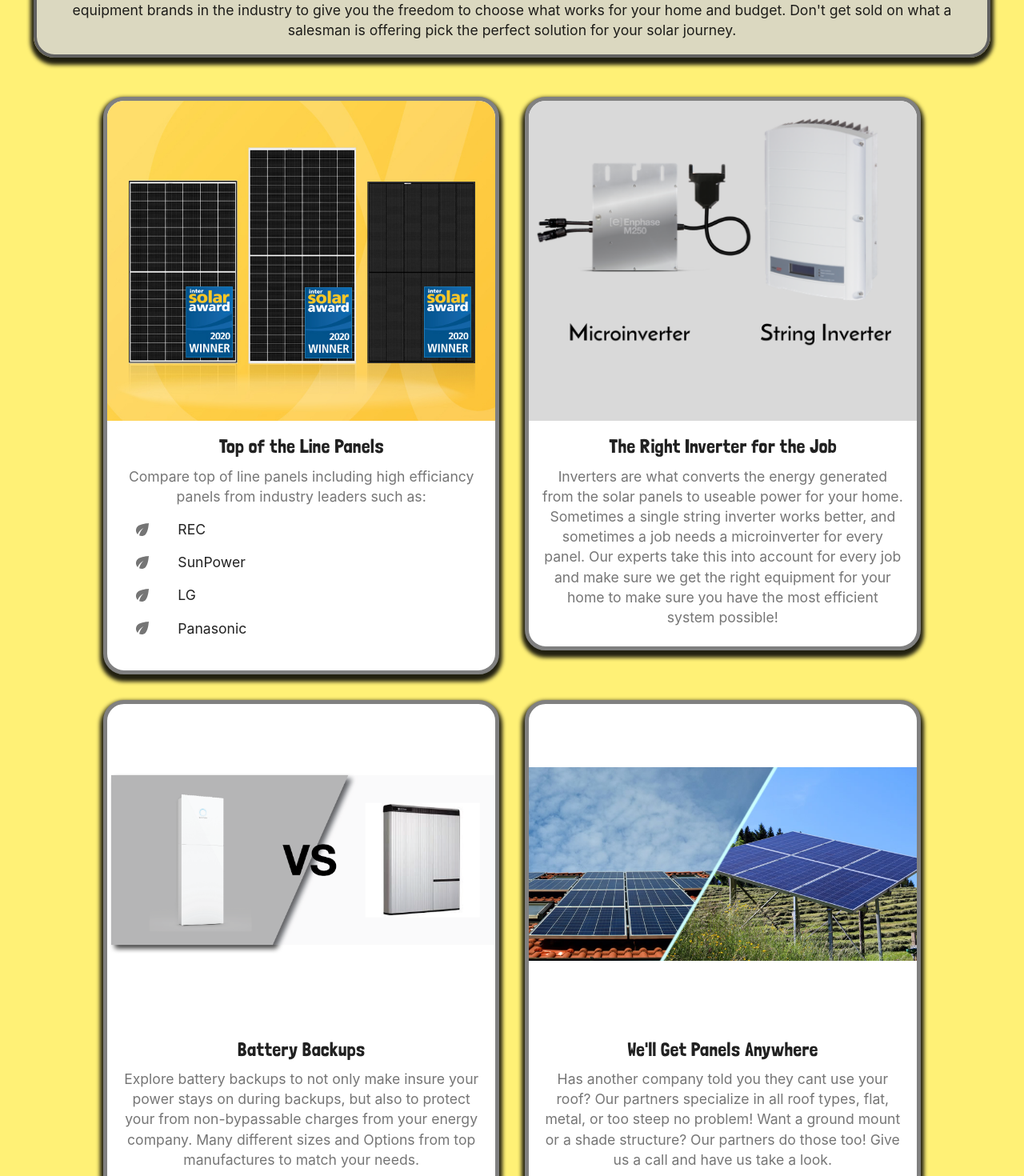
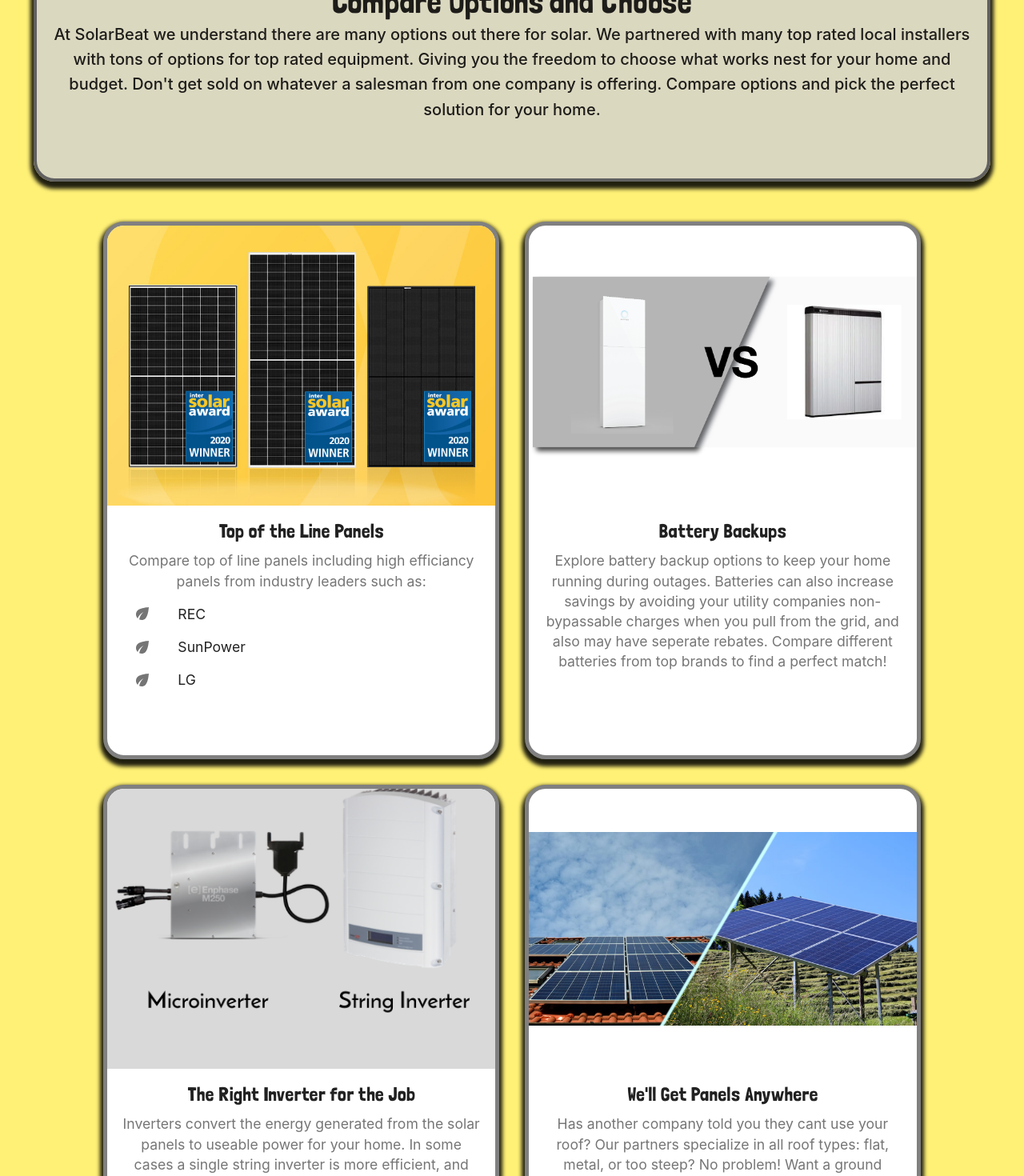
Before and after one commit to NGDino/solar-beat, a React (Create React App) app: page /Equipment in a window 1280 px wide. Shown: the part 200-1670 px from the top of the page at 80% size. Built offline with nearby package versions, Linux system fonts and the light colour scheme.

Commit message:
netlify issues

```diff
--- a/src/components/EquipmentCards/index.js
+++ b/src/components/EquipmentCards/index.js
@@ -28,7 +28,7 @@ const useStyles= makeStyles({
     bannerText: {
         backgroundColor: '#d3d3d3CC',
         margin:'1em',
-        padding: '1em 1em 1em 1em',
+        padding: '4em 1em 4em 1em',
         boxShadow: '0 5px 5px 4px'
     }
 })
@@ -43,22 +43,19 @@ const EquipmentCards = () => {
                             <Typography variant='h4' component='h2'>
                                 Compare Options and Choose
                             </Typography>
-                            <Typography variant='body2' >
-                                At SolarBeat we understand there are many options out there for solar.  We partnered with top rated local installers that carry the best equipment brands in the
-                                industry to give you the freedom to choose what works for your home and budget.  Don't get sold on what a salesman is offering pick the perfect solution for your
-                                solar journey.
+                            <Typography variant='subtitle2' >
+                                At SolarBeat we understand there are many options out there for solar.  We partnered with many top rated local installers with tons of options for top rated equipment. Giving you the freedom to choose what works nest for your home and budget.  Don't get sold on whatever a salesman from one company is offering. Compare options and pick the perfect solution for your home.
                             </Typography>
                         </Box>
 
                     </Grid>
                     <Grid item xs={12} md={5}  >
-                    <Box component='div'>
                         <Card className={classes.card}  >
                                 {/* <CardActionArea> */}
                                     <CardMedia
                                     component="img"
                                     alt="Different Solar Panels"
-                                height="400"
+                                    height="350"
                                     image={Panels}
                                     title="Different Solar Panels"
                                     />
@@ -88,29 +85,38 @@ const EquipmentCards = () => {
                                                     </ListItemIcon>
                                                     LG
                                                 </ListItem>
-                                            <ListItem>
-                                                <ListItemIcon>
-                                                    <EcoIcon />
-                                                </ListItemIcon>
-                                                Panasonic
-                                            </ListItem>
                                             </List>
 
                                     </CardContent>
                                 {/* </CardActionArea> */}
 
                             </Card>
-
-                    </Box>
-
-
+                    </Grid>
+                    <Grid item xs={12} md={5}>
+                        <Card className={classes.card}>
+                                <CardMedia className= {classes.img}
+                                component="img"
+                                alt="LG Chem and Sonnen Battery options"
+                                height="350"
+                                image={Batteries}
+                                title="LG Chem and Sonnen Battery options"
+                                />
+                                <CardContent>
+                                    <Typography gutterBottom variant="h5" component="h2">
+                                        Battery Backups
+                                    </Typography>
+                                    <Typography variant="body2" color="textSecondary" component="p">
+                                        Explore battery backup options to keep your home running during outages. Batteries can also increase savings by avoiding your utility companies non-bypassable charges when you pull from the grid, and also may have seperate rebates.  Compare different batteries from top brands to find a perfect match!
+                                    </Typography>
+                                </CardContent>
+                        </Card>
                     </Grid>
                     <Grid item xs={12} md={5}>
                         <Card className={classes.card}>
                                 <CardMedia
                                 component="img"
                                 alt="String or Micro Inverter"
-                                height="400"
+                                height="350"
                                 image={Inverter}
                                 title="String or Micro Inverter"
                                 />
@@ -119,8 +125,7 @@ const EquipmentCards = () => {
                                         The Right Inverter for the Job
                                     </Typography>
                                     <Typography variant="body2" color="textSecondary" >
-                                        Inverters are what converts the energy generated from the solar panels to useable power for your home.  Sometimes a single string inverter works better,
-                                        and sometimes a job needs a microinverter for every panel.  Our experts take this into account for every job and make sure we get the right equipment for your
+                                        Inverters convert the energy generated from the solar panels to useable power for your home.  In some cases  a single string inverter is more efficient, and sometimes microinverter is necessary for every panel.  Our experts take this into account for every job and make sure we get the right equipment for your
                                         home to make sure you have the most efficient system possible!
                                     </Typography>
                                 </CardContent>
@@ -128,32 +133,13 @@ const EquipmentCards = () => {
                         </Card>
                     </Grid>
 
-                    <Grid item xs={12} md={5}>
-                        <Card className={classes.card}>
-                                <CardMedia className= {classes.img}
-                                component="img"
-                                alt="LG Chem and Sonnen Battery options"
-                                height="400"
-                                image={Batteries}
-                                title="LG Chem and Sonnen Battery options"
-                                />
-                                <CardContent>
-                                    <Typography gutterBottom variant="h5" component="h2">
-                                        Battery Backups
-                                    </Typography>
-                                    <Typography variant="body2" color="textSecondary" component="p">
-                                        Explore battery backups to not only make insure your power stays on during backups, but also to protect your from non-bypassable charges from
-                                        your energy company.  Many different sizes and Options from top manufactures to match your needs.
-                                    </Typography>
-                                </CardContent>
-                        </Card>
-                    </Grid>
+
                     <Grid item xs={12} md={5}>
                         <Card className={classes.card}>
                             <CardMedia className= {classes.img}
                             component="img"
                             alt="Roof or Ground Mounting Options"
-                            height="400"
+                            height="350"
                             image={Mounts}
                             title="Roof or Ground Mounting Options"
                             />
@@ -162,8 +148,7 @@ const EquipmentCards = () => {
                                     We'll Get Panels Anywhere
                                 </Typography>
                                 <Typography variant="body2" color="textSecondary" component="p">
-                                    Has another company told you they cant use your roof?  Our partners specialize in all roof types, flat, metal, or too steep no problem! Want a ground mount or a
-                                    shade structure? Our partners do those too! Give us a call and have us take a look.
+                                    Has another company told you they cant use your roof?  Our partners specialize in all roof types: flat, metal, or too steep? No problem! Want a ground mount or shade structure? Our partners do those too! Give us a call and have us take a look.
                                 </Typography>
                             </CardContent>
                         </Card>
--- a/src/components/EstimateForm/index.js
+++ b/src/components/EstimateForm/index.js
@@ -125,9 +125,7 @@ const EstimateForm = () => {
     //handle submit
     const handleSolarCalc= (e) =>{
         e.preventDefault()
-        console.log('clicky clicky')
         if(validate()){
-            console.log('errors submit', errors)
             history.push('/results')
 
         }else{ console.log(errors)}
--- a/src/components/HomeCards/index.js
+++ b/src/components/HomeCards/index.js
@@ -53,7 +53,7 @@ const HomeCards = () => {
                                         Calculate Potential Savings
                                     </Typography>
                                     <Typography variant="body2" color="textSecondary" >
-                                        Quickly see an approximate system size, how much your tax incentive could be, and how much you could be saving per month.  Only provide your contact info if you like what you see and want more info!
+                                        Quickly see an approximate system size, how much your Federal solar tax incentive could be, and approximate monthly solar payment.  No contact info required!
                                     </Typography>
                                 </CardContent>
 
@@ -75,7 +75,7 @@ const HomeCards = () => {
                                         Compare and Save
                                     </Typography>
                                     <Typography variant="body2" color="textSecondary" >
-                                        Like what you see?  Get a personalized system designed and our solar experts can help you choose from a selection of top brands installed by top rated local installers. Choose a finance plan that works for you, including many $0 down options.
+                                        Like what you see?  Schedule a free comparative quote and see multiple options on top rated solar panels by local installers near you. Many $0 down options available!
                                     </Typography>
                                 </CardContent>
 
@@ -97,7 +97,7 @@ const HomeCards = () => {
                                         Own Your Power
                                     </Typography>
                                     <Typography variant="body2" color="textSecondary" component="p">
-                                        Once you find the perfect solution for your home, start saving right away. We take care of designing , permitting, and installation all typically under 30 days start to finish!
+                                        Once you find the perfect solution for your home, start saving right away. Designing , permitting, and installation are all typically completed in 30 daysgit add!
                                     </Typography>
                                 </CardContent>
 
--- a/src/index.js
+++ b/src/index.js
@@ -48,6 +48,10 @@ const theme = createMuiTheme({
     subtitle1: {
       fontSize:'1.25rem'
     },
+    subtitle2: {
+      fontSize:'1.25rem',
+      fontFamily: [helmet]
+    },
     body2:{
       fontFamily: [helmet],
       fontSize: '1.1rem'
```
Also changed, not shown: src/components/ContactForm/index.js (+0 -9 lines), 1 other file (tests, documents, lock files or other folders). Lines whose indentation alone changed are shown as unchanged.
